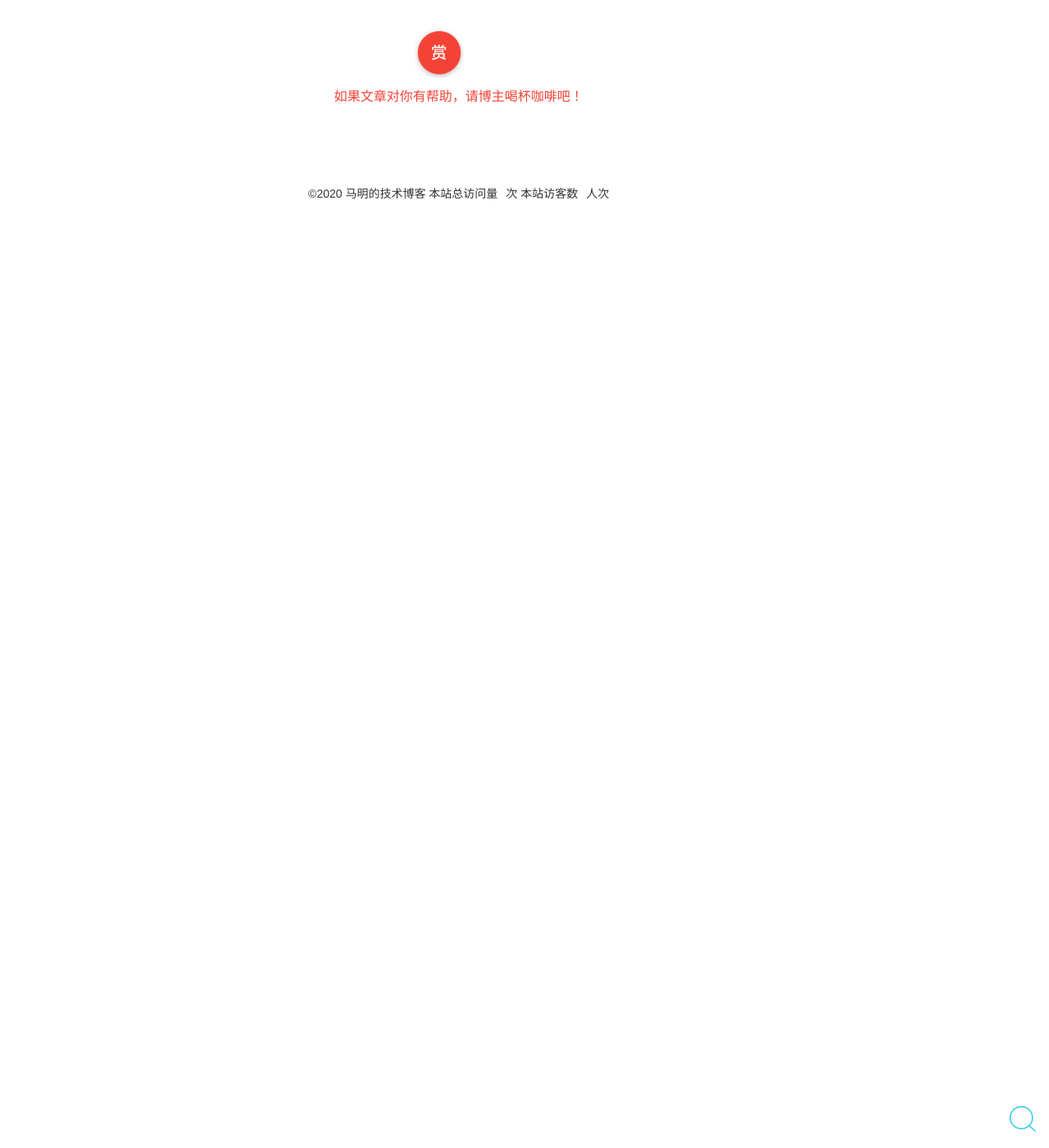
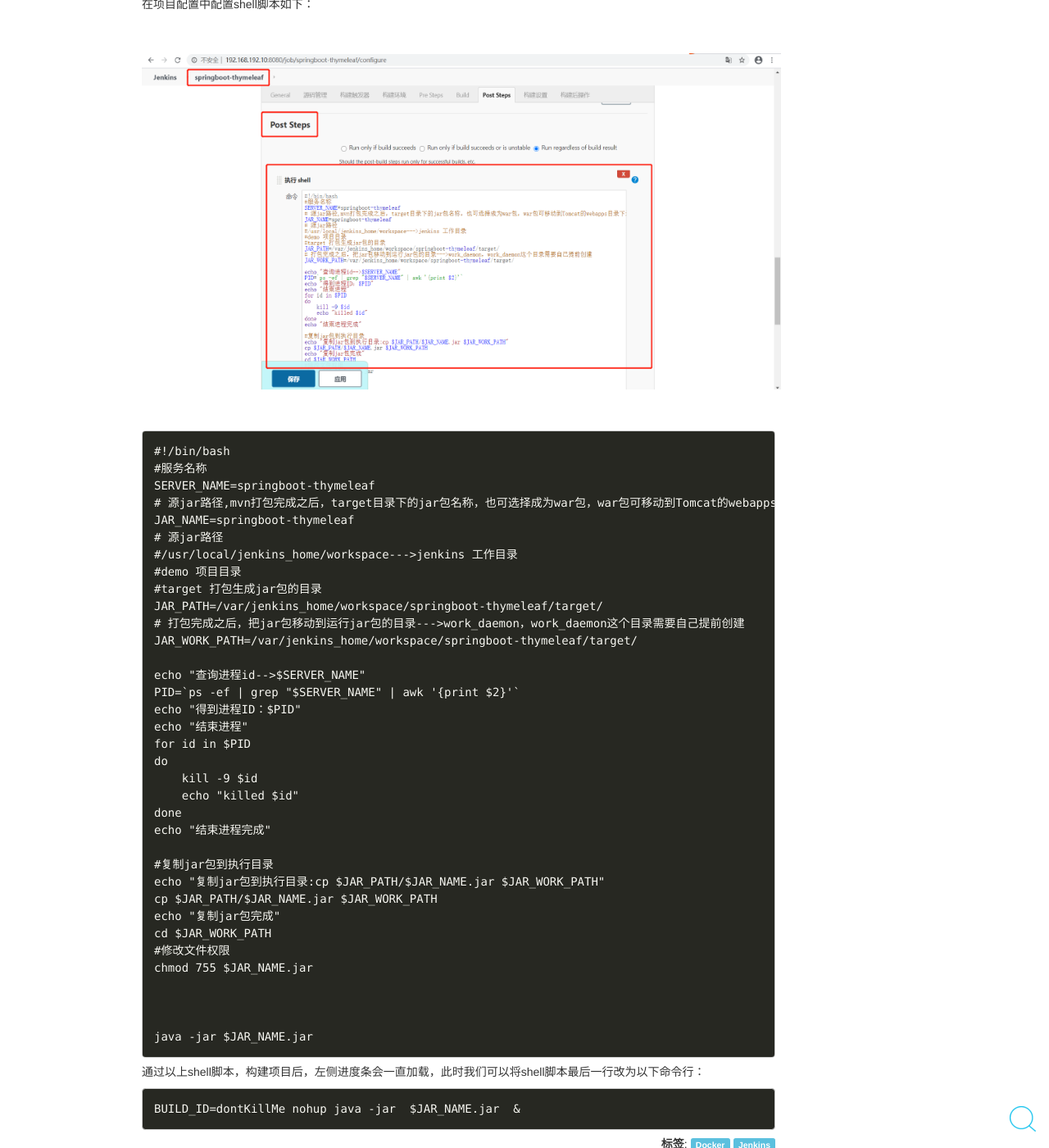
Before and after one commit to chaojunma/chaojunma.github.io, a Jekyll site: the page built from _posts/2020-6-4-Docker进阶4—Docker 之 Jenkins自动化部署.md, in a window 1280 px wide and 1400 px high, scrolled down 7704 px. Shown: the whole window at 82% size. Built offline with Jekyll 4.4.1, drawn with Linux system fonts in a browser that asks for light colours; comment, search, counter and statistics services are not loaded; before the commit the page ends 7980 px from its top, so only the background shows below that; some of the changed text lies outside the part shown.

Commit message:
修改内容

````diff
--- a/_posts/2020-6-4-Docker进阶4—Docker 之 Jenkins自动化部署.md
+++ b/_posts/2020-6-4-Docker进阶4—Docker 之 Jenkins自动化部署.md
@@ -143,3 +143,55 @@
 <div style="width:780px;height:410px;margin:50px auto">
     <img alt="jenkins-bs.png" src="/images/jenkins-bs.png" width="780" height="410"/>
 </div>
+
+### jenkins通过执行shell脚本启动项目
+
+在项目配置中配置shell脚本如下：
+
+<div style="width:780px;height:410px;margin:50px auto">
+    <img alt="jenkins-shell.png" src="/images/jenkins-shell.png" width="780" height="410"/>
+</div>
+
+```
+#!/bin/bash
+#服务名称
+SERVER_NAME=springboot-thymeleaf
+# 源jar路径,mvn打包完成之后，target目录下的jar包名称，也可选择成为war包，war包可移动到Tomcat的webapps目录下运行，这里使用jar包，用java -jar 命令执行
+JAR_NAME=springboot-thymeleaf
+# 源jar路径
+#/usr/local/jenkins_home/workspace--->jenkins 工作目录
+#demo 项目目录
+#target 打包生成jar包的目录
+JAR_PATH=/var/jenkins_home/workspace/springboot-thymeleaf/target/
+# 打包完成之后，把jar包移动到运行jar包的目录--->work_daemon，work_daemon这个目录需要自己提前创建
+JAR_WORK_PATH=/var/jenkins_home/workspace/springboot-thymeleaf/target/
+
+echo "查询进程id-->$SERVER_NAME"
+PID=`ps -ef | grep "$SERVER_NAME" | awk '{print $2}'`
+echo "得到进程ID：$PID"
+echo "结束进程"
+for id in $PID
+do
+	kill -9 $id
+	echo "killed $id"
+done
+echo "结束进程完成"
+
+#复制jar包到执行目录
+echo "复制jar包到执行目录:cp $JAR_PATH/$JAR_NAME.jar $JAR_WORK_PATH"
+cp $JAR_PATH/$JAR_NAME.jar $JAR_WORK_PATH
+echo "复制jar包完成"
+cd $JAR_WORK_PATH
+#修改文件权限
+chmod 755 $JAR_NAME.jar
+
+
+
+java -jar $JAR_NAME.jar
+```
+
+通过以上shell脚本，构建项目后，左侧进度条会一直加载，此时我们可以将shell脚本最后一行改为以下命令行：
+
+```
+BUILD_ID=dontKillMe nohup java -jar  $JAR_NAME.jar  &
+```
````
Also changed, not shown: images/jenkins-shell.png (added).
